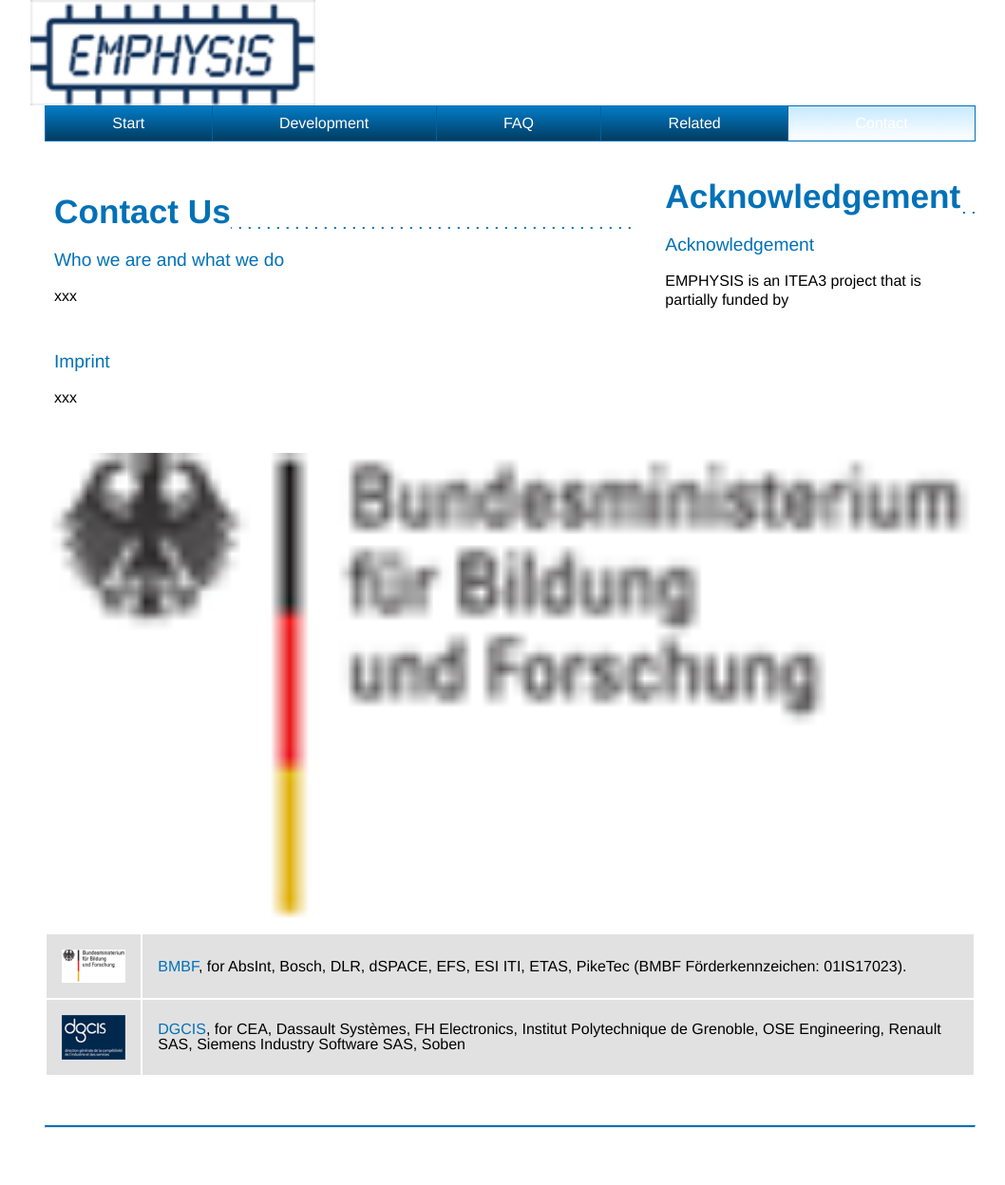
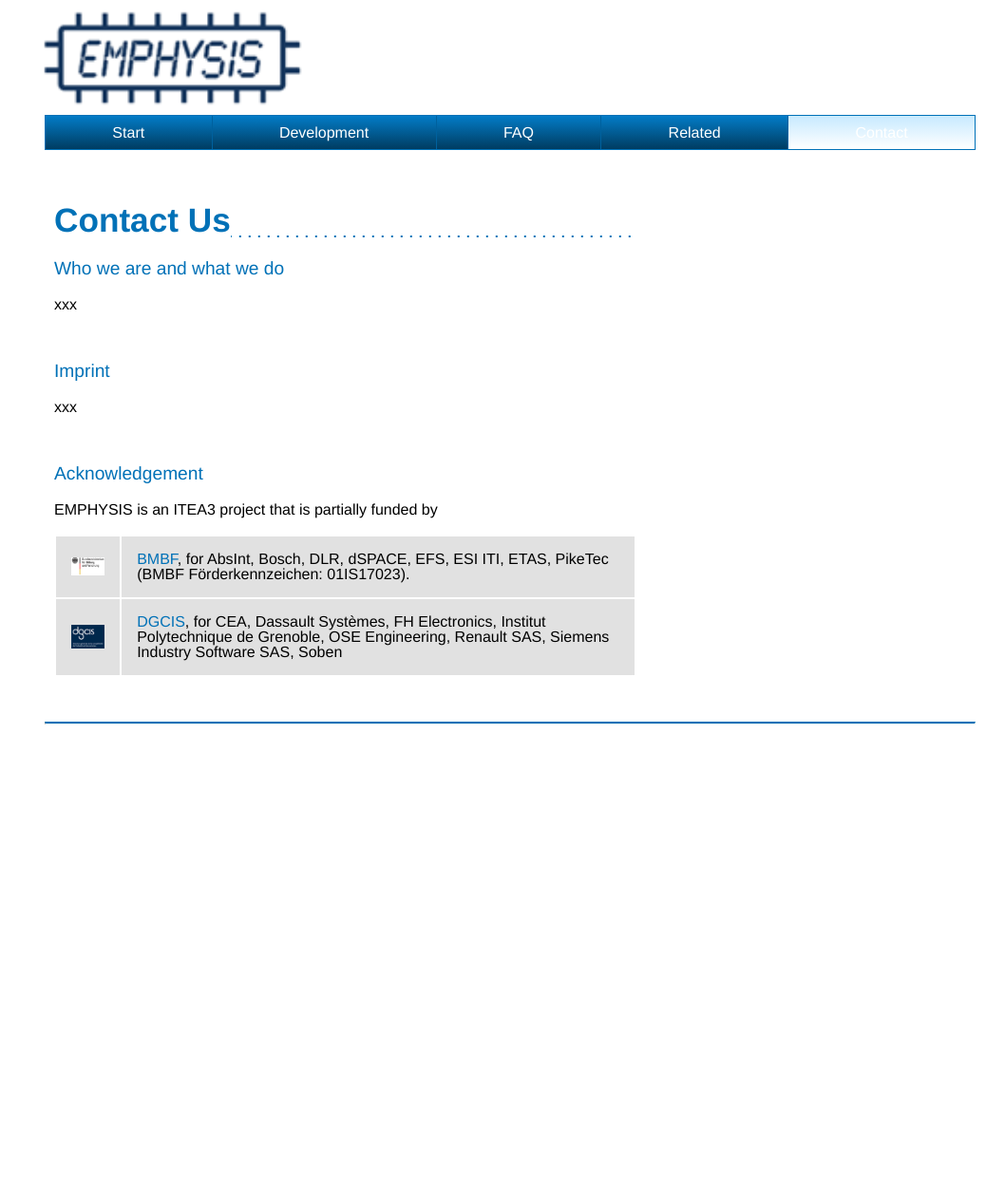
Before and after one commit to EMPHYSIS/EMPHYSIS.github.io, a Jekyll site: the page built from pages/contact/index.html, in a window 1280 px wide. Shown: the whole page at 95% size, without its empty margins (103-1161 px from the left). Built offline with Jekyll 4.4.1, drawn with Linux system fonts in a browser that asks for light colours; after the commit the page ends 900 px from its top, so only the background shows below that.

Commit message:
Minor formating issues corrected

```diff
--- a/pages/contact/index.html
+++ b/pages/contact/index.html
@@ -19,17 +19,14 @@
             <p>xxx</p>
         </p>
     </article>
-</section>
 
-<section class="section">
-    <h2 class="title title-one">Acknowledgement</h2>
     <article class="contentbox">
         <h3 class="title title-two contentbox-title">Acknowledgement</h3>
         <p class="contentbox-content">
             <p>EMPHYSIS is an ITEA3 project that is partially funded by</p>
 
             <table>
-                <tr>            <img class="site-logo-img" src="{{ '/assets/img/bmbf.png' | prepend: site.baseurl}}">
+                <tr>
                     <td> <img src="/assets/img/bmbf.png" alt="bmbf.png" title="bmbf.png"/> </td>
                     <td> <a href="http://www.bmbf.de/en/index.php">BMBF</a>, for
                          AbsInt, Bosch, DLR, dSPACE, EFS, ESI ITI, ETAS, PikeTec (BMBF Förderkennzeichen:
```
Also changed, not shown: assets/img/EMPHYSIS-logo-smaller.png.
